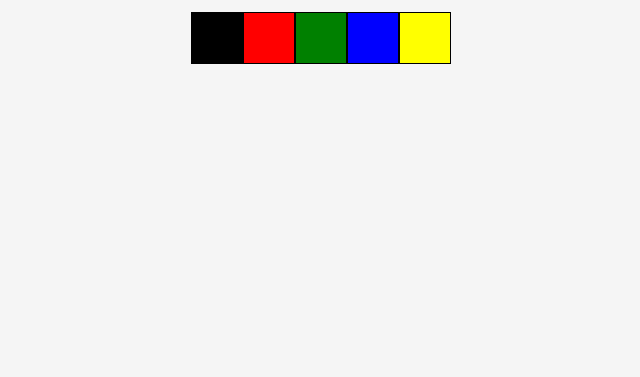
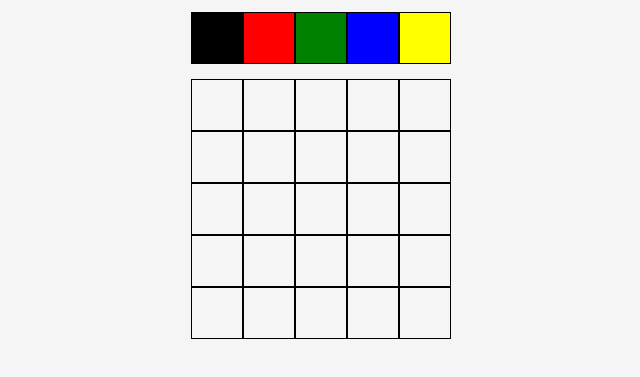
Before and after one commit to lkotlarenko/Project-Pixels-Art, a website: page index.html in a window 1280 px wide. Shown: the part 59-436 px from the top of the page, without its empty margins (319-959 px from the left). Drawn offline with Linux system fonts and the light colour scheme.

Commit message:
Quadro de pixels criado no JS

```diff
--- a/index.html
+++ b/index.html
@@ -18,7 +18,13 @@
         <li id="yellow" class="color"></li>
       </ul>
     </header>
-    <main></main>
+    <main>
+      <section>
+        <div class="container">
+          <ul id="pixel-board"></ul>
+        </div>
+      </section>
+    </main>
   </body>
   <script src="script.js"></script>
 </html>
--- a/script.js
+++ b/script.js
@@ -0,0 +1,10 @@
+const pixelBoard = 25;
+
+window.onload = function () {
+  const boardLocation = document.getElementById('pixel-board');
+  for (let i = 0; i < pixelBoard; i += 1) {
+    const pixel = document.createElement('li');
+    pixel.className = 'pixel';
+    boardLocation.appendChild(pixel);
+  }
+};
--- a/style.css
+++ b/style.css
@@ -19,6 +19,7 @@ body {
   flex-wrap: wrap;
   justify-content: center;
   list-style: none;
+  margin-bottom: 15px;
 }
 
 .color {
@@ -51,3 +52,24 @@ body {
 #yellow {
   background-color: yellow;
 }
+
+.container {
+  margin-left: auto;
+  margin-right: auto;
+  display: table;
+}
+
+#pixel-board {
+  display: flex;
+  flex-wrap: wrap;
+  justify-content: center;
+  list-style: none;
+  width: 300px;
+}
+
+.pixel {
+  border: black solid 1px;
+  padding: 5px;
+  width: 40px;
+  height: 40px;
+}
```
